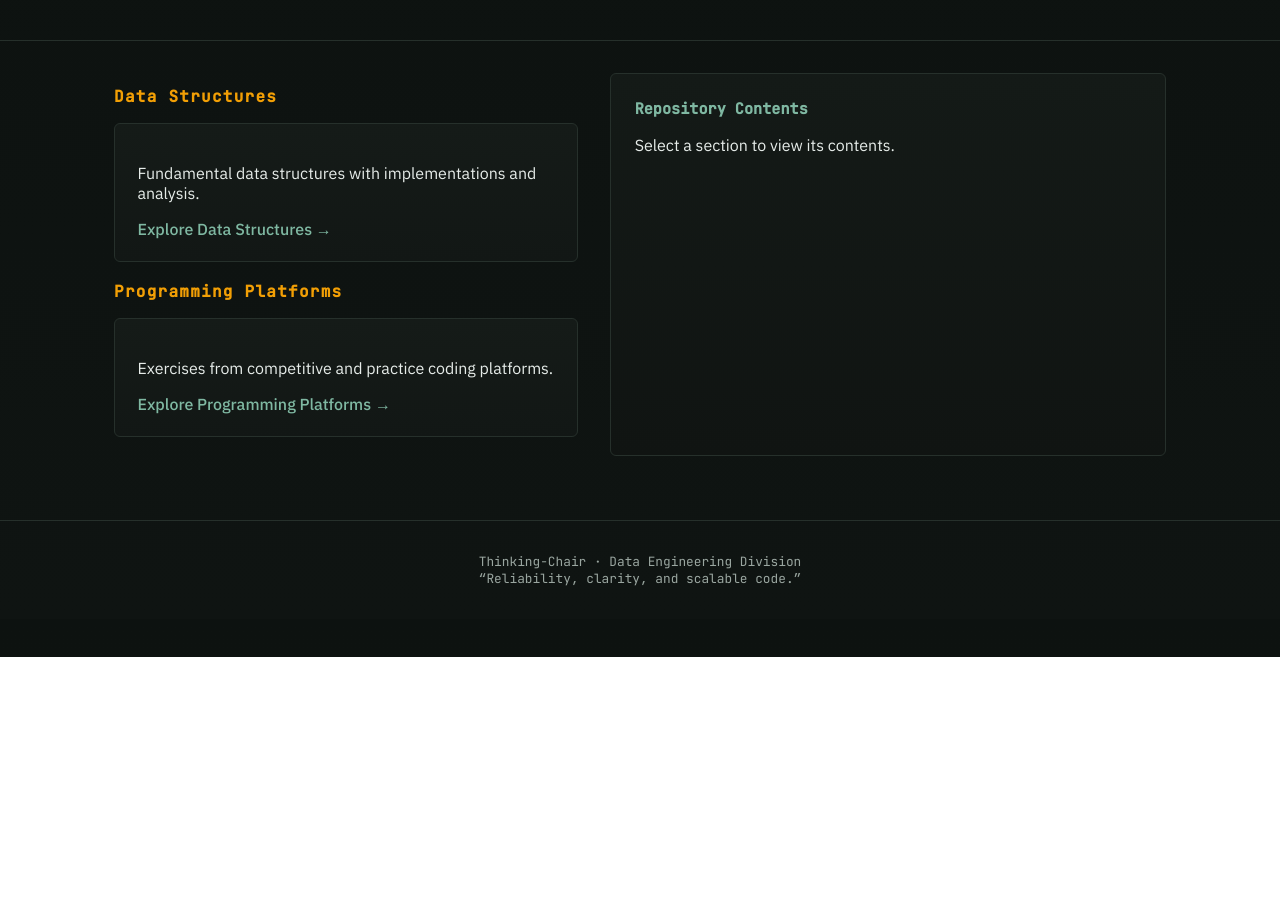
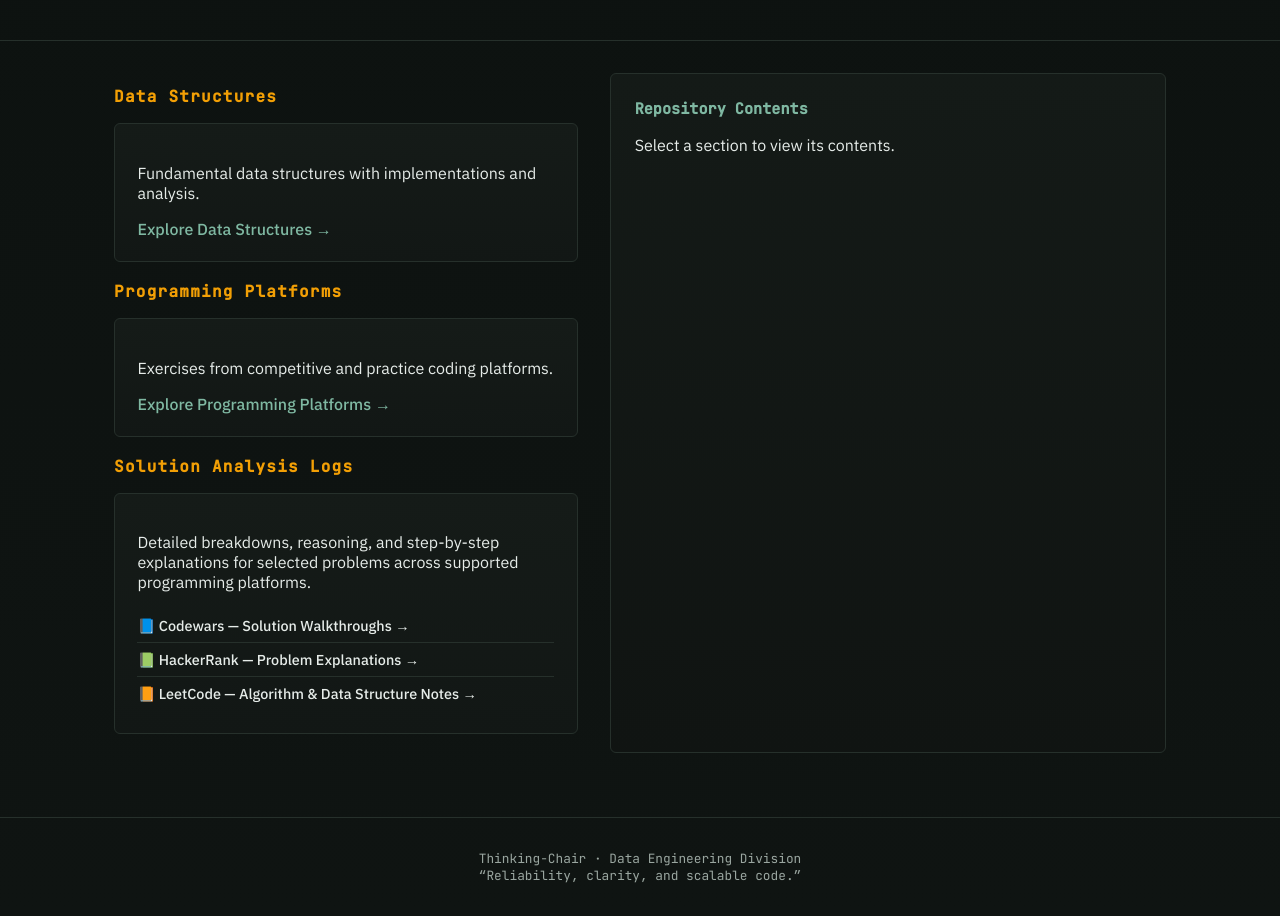
Before and after one commit to Jared-Caraan/Thinking-Chair, a plain HTML site: page index.html in a window 1280 px wide. Shown: the part 143-1059 px from the top of the page. Before the commit the page ends 800 px from the top, so only its background shows below. Drawn offline with Linux system fonts and the light colour scheme.

Commit message:
added wiki

```diff
--- a/index.html
+++ b/index.html
@@ -162,6 +162,20 @@
         0 0 22px rgba(127,184,162,0.35);
     }
 
+    .file {
+      padding: 0.45rem 0;
+      border-bottom: 1px solid var(--border);
+    }
+
+    .file:last-child {
+      border-bottom: none;
+    }
+
+    .file a {
+      display: inline-block;
+      width: 100%;
+    }
+
   </style>
 </head>
 
@@ -193,6 +207,34 @@
       <div class="panel">
         <p>Exercises from competitive and practice coding platforms.</p>
         <a onclick="loadFolder('Programming Platforms')">Explore Programming Platforms →</a>
+      </div>
+    </section>
+
+    <section>
+      <h2>Solution Analysis Logs</h2>
+      <div class="panel">
+        <p>
+          Detailed breakdowns, reasoning, and step-by-step explanations
+          for selected problems across supported programming platforms.
+        </p>
+
+        <div class="file">
+          <a href="https://github.com/Jared-Caraan/Thinking-Chair/wiki/Codewars" target="_blank">
+            📘 Codewars — Solution Walkthroughs →
+          </a>
+        </div>
+
+        <div class="file">
+          <a href="https://github.com/Jared-Caraan/Thinking-Chair/wiki/Hackerrank" target="_blank">
+            📗 HackerRank — Problem Explanations →
+          </a>
+        </div>
+
+        <div class="file">
+          <a href="https://github.com/Jared-Caraan/Thinking-Chair/wiki/Leetcode" target="_blank">
+            📙 LeetCode — Algorithm & Data Structure Notes →
+          </a>
+        </div>
       </div>
     </section>
   </div>
```
